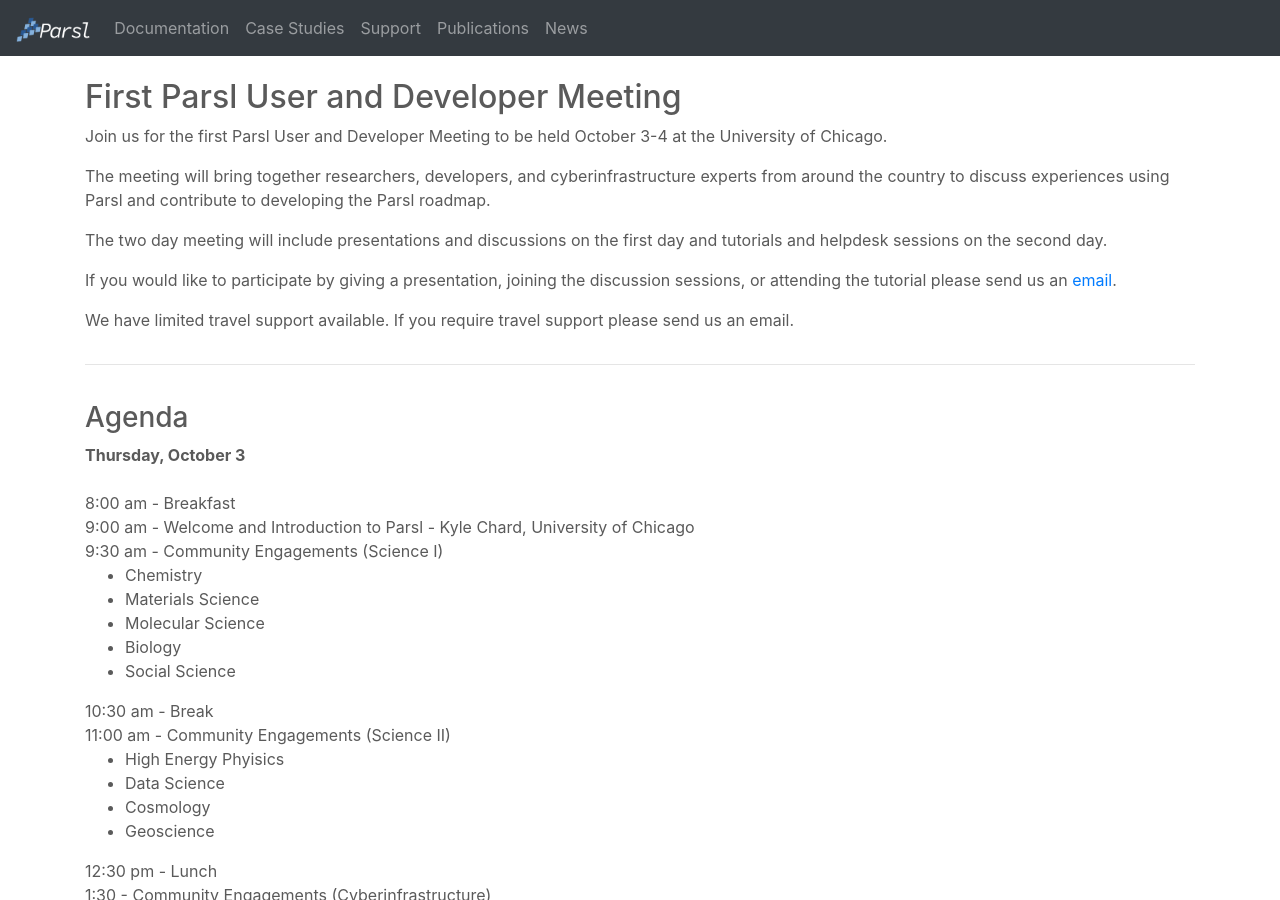
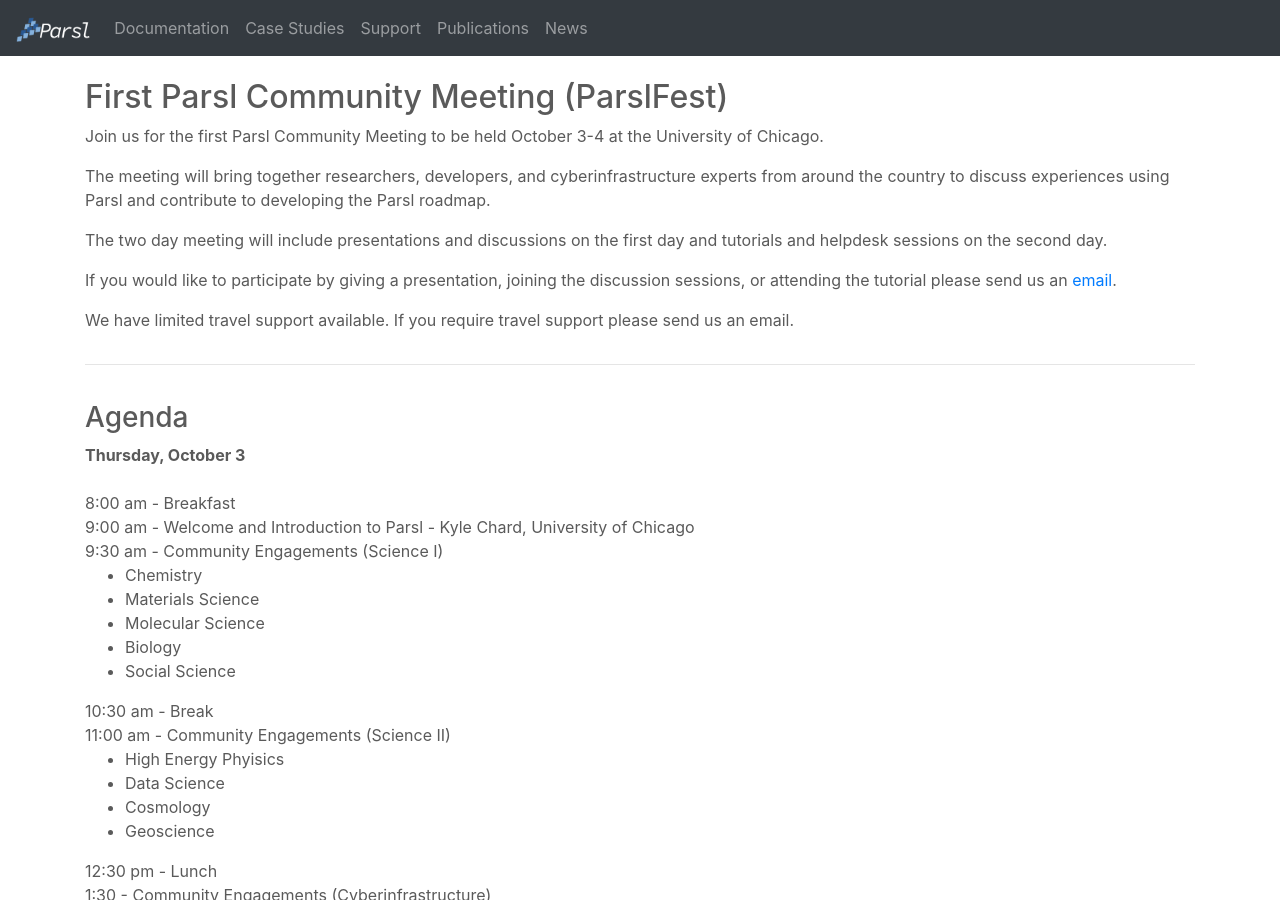
Before and after one commit to Parsl/parsl.github.io, a Jekyll site: the page built from parsl_meeting.html, in a window 1280 px wide and 900 px high. Built offline with Jekyll 4.4.1, drawn with Linux system fonts in a browser that asks for light colours.

Commit message:
Updating meeting info

```diff
--- a/parsl_meeting.html
+++ b/parsl_meeting.html
@@ -13,9 +13,9 @@
 
   <div class="row" style="padding-top: 20px">
     <div class="col-lg-12">
-      <h2>First Parsl User and Developer Meeting</h2>
+      <h2>First Parsl Community Meeting (ParslFest)</h2>
 
-      <p>Join us for the first Parsl User and Developer Meeting to be held October 3-4 at the University of Chicago. </p>
+      <p>Join us for the first Parsl Community Meeting to be held October 3-4 at the University of Chicago. </p>
       <p>The meeting will bring together researchers, developers, and cyberinfrastructure experts from around the country to discuss experiences using Parsl and contribute to developing the Parsl roadmap.</p>
       <p>The two day meeting will include presentations and discussions on the first day and tutorials and helpdesk sessions on the second day.</p>
 
```
